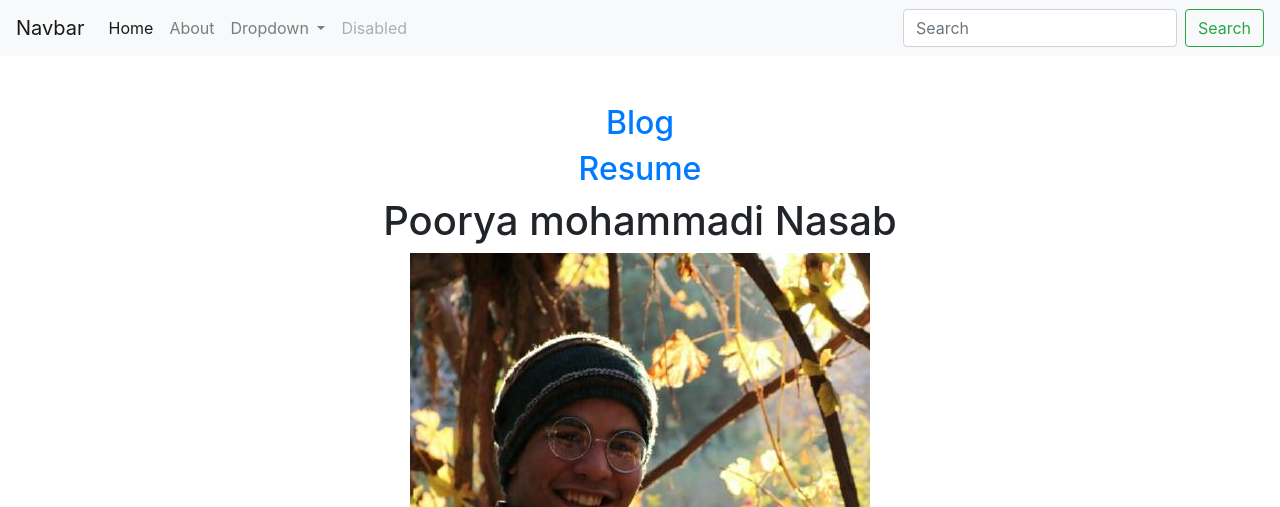
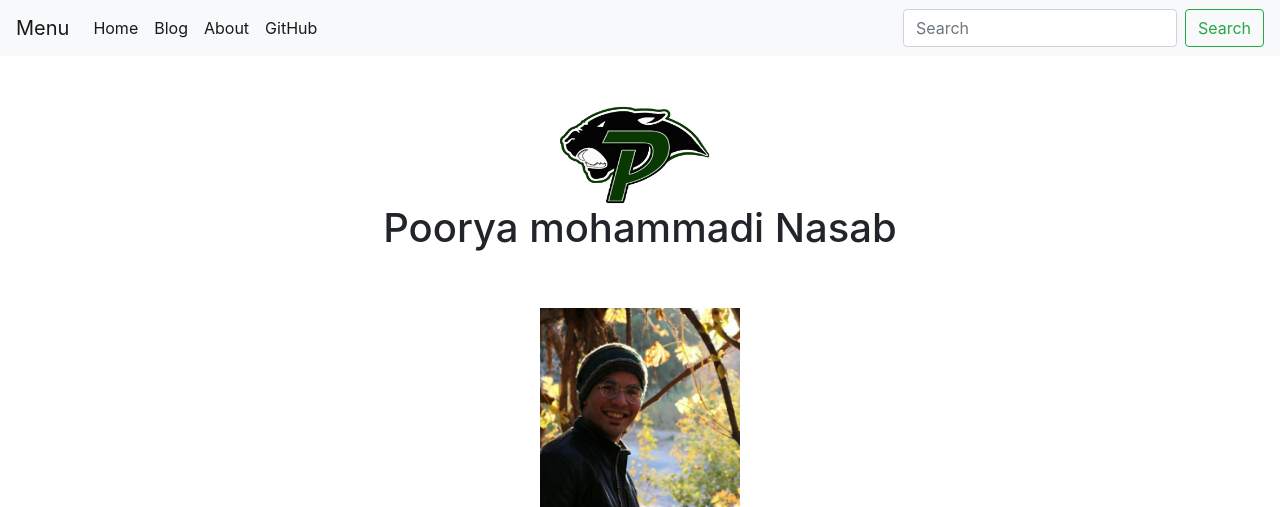
Before and after one commit to Pooryamn/Django_Portfolio, a Django app: page / in a window 1280 px wide. Shown: the top 507 px of the page. Run offline with Django 3.2, Linux system fonts and the light colour scheme; data that the repository does not hold is empty; some libraries are stand-ins or nearby versions.

Commit message:
some design changes

```diff
--- a/portfolio/templates/portfolio/base.html
+++ b/portfolio/templates/portfolio/base.html
@@ -15,7 +15,7 @@
   <body>
 
     <nav class="navbar navbar-expand-lg navbar-light bg-light">
-  <a class="navbar-brand" href="#">Navbar</a>
+  <a class="navbar-brand">Menu</a>
   <button class="navbar-toggler" type="button" data-toggle="collapse" data-target="#navbarSupportedContent" aria-controls="navbarSupportedContent" aria-expanded="false" aria-label="Toggle navigation">
     <span class="navbar-toggler-icon"></span>
   </button>
@@ -23,24 +23,16 @@
   <div class="collapse navbar-collapse" id="navbarSupportedContent">
     <ul class="navbar-nav mr-auto">
       <li class="nav-item active">
-        <a class="nav-link" href="#">Home <span class="sr-only">(current)</span></a>
+        <a class="nav-link" href="{% url 'home' %}">Home <span class="sr-only">(current)</span></a>
       </li>
-      <li class="nav-item">
-        <a class="nav-link" href="#">About</a>
+      <li class="nav-item active">
+        <a class="nav-link" href="{% url 'blog' %}">Blog <span class="sr-only">(current)</span></a>
       </li>
-      <li class="nav-item dropdown">
-        <a class="nav-link dropdown-toggle" href="#" id="navbarDropdown" role="button" data-toggle="dropdown" aria-haspopup="true" aria-expanded="false">
-          Dropdown
-        </a>
-        <div class="dropdown-menu" aria-labelledby="navbarDropdown">
-          <a class="dropdown-item" href="#">Action</a>
-          <a class="dropdown-item" href="#">Another action</a>
-          <div class="dropdown-divider"></div>
-          <a class="dropdown-item" href="#">Something else here</a>
-        </div>
+      <li class="nav-item active">
+        <a class="nav-link" href="{% static 'portfolio/CV(v2).pdf' %}">About</a>
       </li>
-      <li class="nav-item">
-        <a class="nav-link disabled" href="#">Disabled</a>
+      <li class="nav-item active">
+        <a class="nav-link" href="https://github.com/Pooryamn">GitHub</a>
       </li>
     </ul>
     <form class="form-inline my-2 my-lg-0">
--- a/portfolio/templates/portfolio/home.html
+++ b/portfolio/templates/portfolio/home.html
@@ -6,11 +6,13 @@
 
     <br>
     <br>
-    <a href="{% url 'blog'%}"><h2>Blog</h2></a>
-    <a href="{% static 'portfolio/CV(v2).pdf' %}"><h2>Resume</h2></a>
+    <img src="{% static 'portfolio/logo.png' %}" height="100">
     <h1>Poorya mohammadi Nasab</h1>
+    <br>
+    <br>
 
-    <img src="{% static 'portfolio/MyPic.jpeg' %}">
+
+    <img src="{% static 'portfolio/MyPic.jpeg' %}" height="200" >
     <br>
     <br>
 
```
